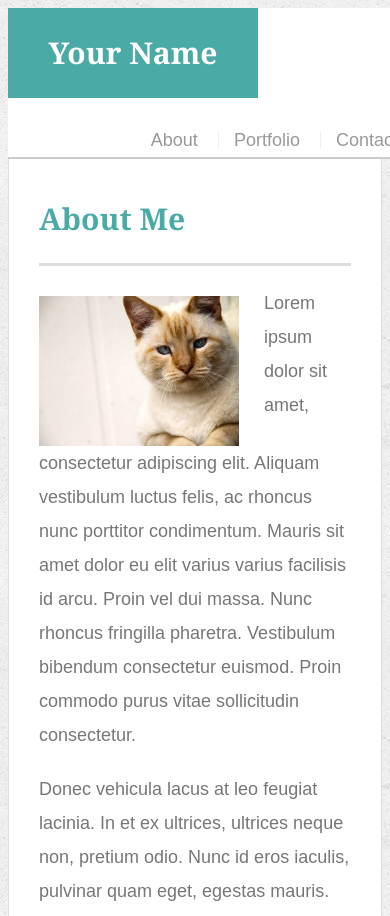
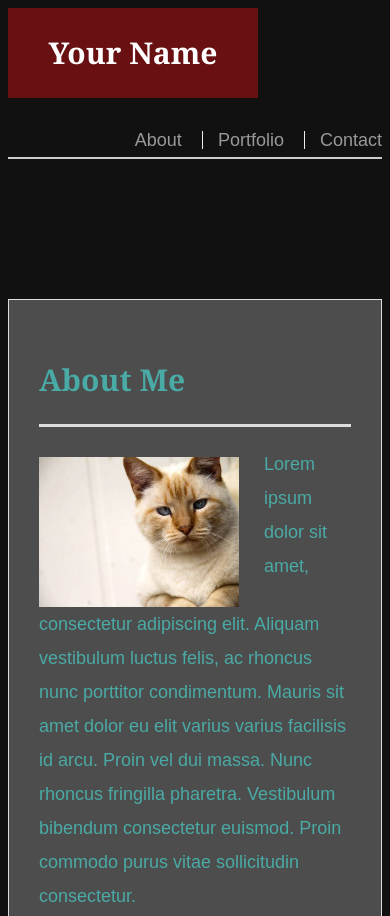
Before and after one commit to NelsonCad/responsive-practice, a plain HTML site: page recommended-homework-solution/index.html in a window 390 px wide. Shown: the top 916 px of the page. Drawn offline with Linux system fonts and the light colour scheme.

Commit message:
added media quearies to be diferent from each other visibly

```diff
--- a/recommended-homework-solution/assets/css/style.css
+++ b/recommended-homework-solution/assets/css/style.css
@@ -3,7 +3,7 @@ body {
   font-size: 18px;
   line-height: 34px;
   color: #777777;
-  background: url("../images/concrete_seamless.png");
+
 }
 
 * {
@@ -215,3 +215,49 @@ input[type=submit] {
   background: #4aaaa5;
   border: 0 none;
 }
+
+@media screen and (max-width: 980px){
+  body {
+    background-color: #777777;
+  }
+   .main-section {
+     color: #062f68;
+   }
+
+   #logo {
+     background: #691112;
+   }
+}
+
+@media screen and (max-width: 769px) {
+
+  #masthead {
+      background-color: rgb(87, 87, 87);
+  }
+  body {
+    background-color: rgb(87, 87, 87);
+  }
+
+  .main-section {
+    background-color: rgb(77, 77, 77);
+    color: #e978a1;
+  }
+}
+
+@media screen and (max-width: 640px){
+  #masthead {
+    position: static;
+    background-color: #111;
+    color: #8796af;
+    margin-bottom: 10px;
+  }
+
+  body {
+    background-color: #111;
+  }
+
+  .main-section{
+    background-color: rgb(77, 77, 77);
+    color: #4aaaa5;
+  }
+}
--- a/recommended-homework-solution/index.html
+++ b/recommended-homework-solution/index.html
@@ -3,6 +3,7 @@
 
 <head>
   <meta charset="UTF-8">
+  <meta name="viewport" content="width=, initial-scale=1.0">
   <title>About | Your Name</title>
   <link rel="stylesheet" type="text/css" href="assets/css/style.css">
 </head>
```
Also changed, not shown: recommended-homework-solution/bonus/assets/css/style.css (+7 -3 lines), recommended-homework-solution/contact.html (+1 -0 lines), recommended-homework-solution/portfolio.html (+1 -0 lines), style.css (deleted).
